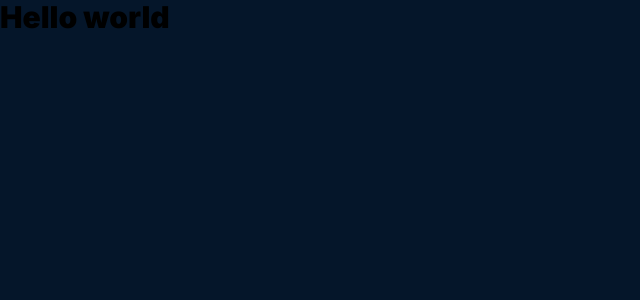
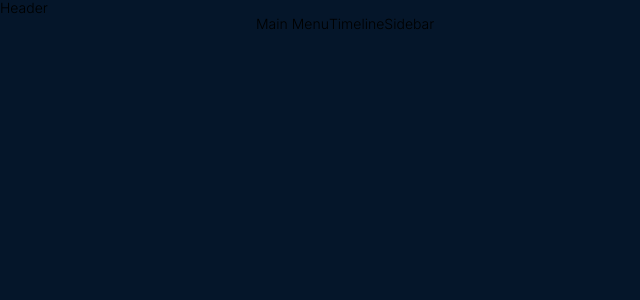
Before and after one commit to juliomolinadev/time-manager, a React (Vite) app: page / in a window 1280 px wide. Shown: the top 300 px of the page, without its empty margins (0-640 px from the left). Built offline with nearby package versions, Linux system fonts and the light colour scheme.

Commit message:
feat(ui): :construction: add app main container
#12

```diff
--- a/scss/app.scss
+++ b/scss/app.scss
@@ -1 +1,2 @@
 @use "base";
+@use "components";
--- /dev/null
+++ b/scss/components/_appContainer.scss
@@ -0,0 +1,13 @@
+@use "../base/variables" as v;
+@use "../base/mixins" as m;
+
+.appContainer {
+	&__section {
+		max-width: v.$tablet;
+		margin: 0 auto;
+
+		@include m.tablet {
+			display: flex;
+		}
+	}
+}
--- /dev/null
+++ b/scss/components/_index.scss
@@ -0,0 +1 @@
+@forward "appContainer";
--- a/src/App.jsx
+++ b/src/App.jsx
@@ -1,12 +1,11 @@
 import { Provider } from "react-redux";
+import { AppContainer } from "./components/AppContainer";
 import { store } from "./store";
 
 export const App = () => {
 	return (
 		<Provider store={store}>
-			<div className="App">
-				<h1>Hello world</h1>
-			</div>
+			<AppContainer />
 		</Provider>
 	);
 };
--- /dev/null
+++ b/src/components/AppContainer.jsx
@@ -0,0 +1,12 @@
+export const AppContainer = () => {
+	return (
+		<div className="appContainer">
+			<div data-testid="header">Header</div>
+			<div className="appContainer__section" data-testid="section">
+				<div>Main Menu</div>
+				<div>Timeline</div>
+				<div>Sidebar</div>
+			</div>
+		</div>
+	);
+};
```
Also changed, not shown: 1 other file (tests, documents, lock files or other folders).
